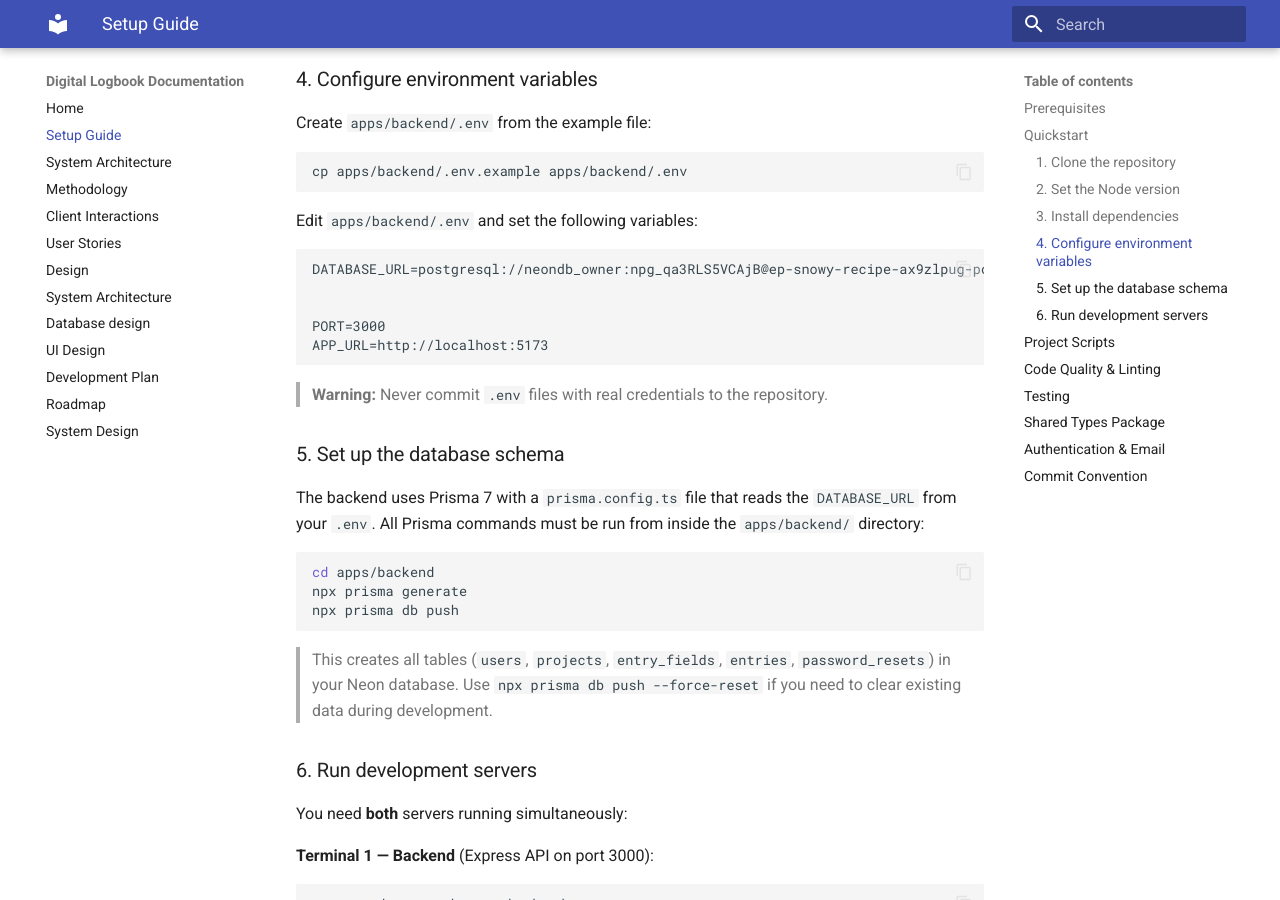
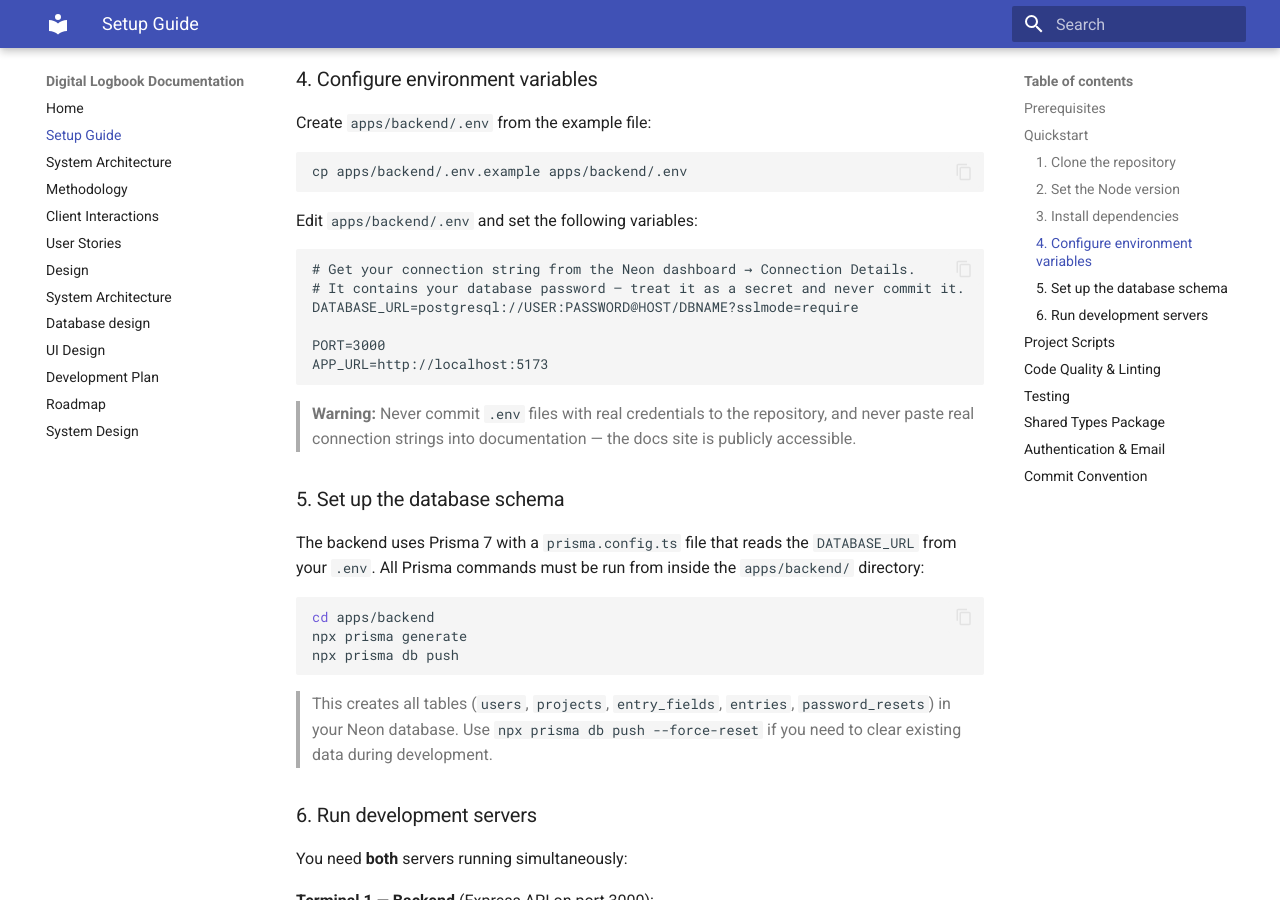
Before and after one commit to DiMpho-20/coms3011a-logbook-digital-logbook, an MkDocs documentation site: the page built from docs/setup.md, in a window 1280 px wide and 900 px high, scrolled down 916 px. Built offline with MkDocs 1.6.1 and Material for MkDocs 9.7.7, drawn with Linux system fonts in a browser that asks for light colours.

Commit message:
fix: redact database credentials from setup guide

````diff
--- a/docs/setup.md
+++ b/docs/setup.md
@@ -43,19 +43,15 @@ cp apps/backend/.env.example apps/backend/.env
 Edit `apps/backend/.env` and set the following variables:
 
 ```env
-
-DATABASE_URL=postgresql://neondb_owner:npg_qa3RLS5VCAjB@ep-snowy-recipe-ax9zlpug-pooler.c-4.us-east-2.aws.neon.tech/neondb?sslmode=require&channel_binding=require
-
+# Get your connection string from the Neon dashboard → Connection Details.
+# It contains your database password — treat it as a secret and never commit it.
+DATABASE_URL=postgresql://USER:PASSWORD@HOST/DBNAME?sslmode=require
 
 PORT=3000
 APP_URL=http://localhost:5173
-
-
 ```
 
-
-
-> **Warning:** Never commit `.env` files with real credentials to the repository.
+> **Warning:** Never commit `.env` files with real credentials to the repository, and never paste real connection strings into documentation — the docs site is publicly accessible.
 
 ### 5. Set up the database schema
 
````
